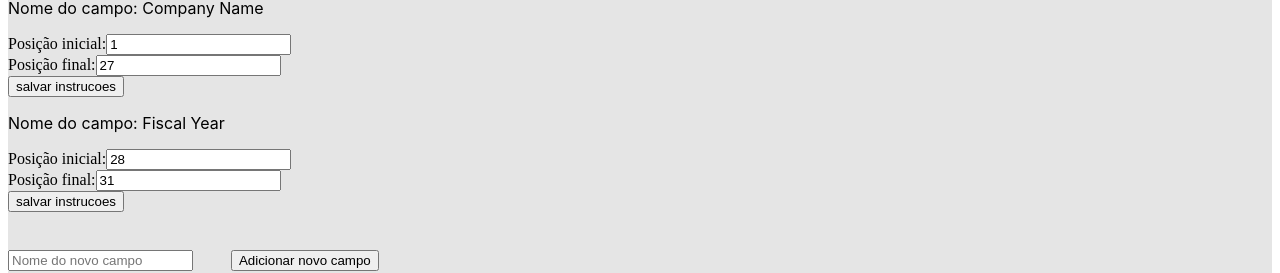
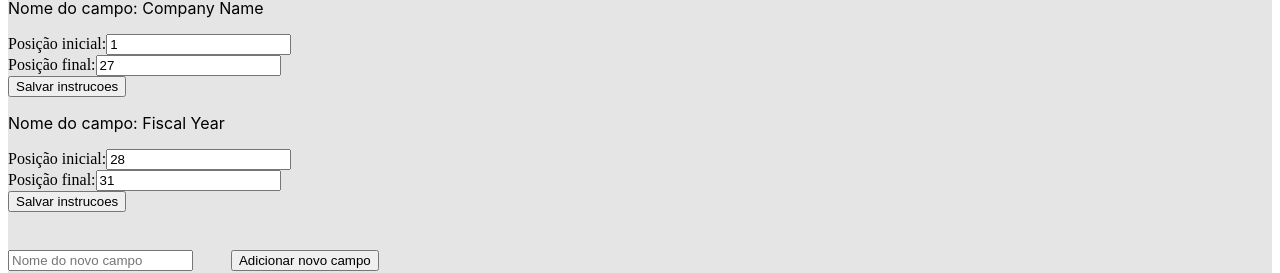
Before and after one commit to matefs/formulario-instrucoes-react, a React (Create React App) app: page / in a window 1280 px wide. Shown: the part 296-569 px from the top of the page. Built offline with nearby package versions, Linux system fonts and the light colour scheme.

Commit message:
refactor: salvar -> Salvar

```diff
--- a/src/LineInstructions.jsx
+++ b/src/LineInstructions.jsx
@@ -131,7 +131,7 @@ function Form({lineInstructions,setLineInstructions}) {
                   />
                 </label>
                 <br />
-                <button> salvar instrucoes </button>
+                <button> Salvar instrucoes </button>
               </div>
             ))}
 
```
